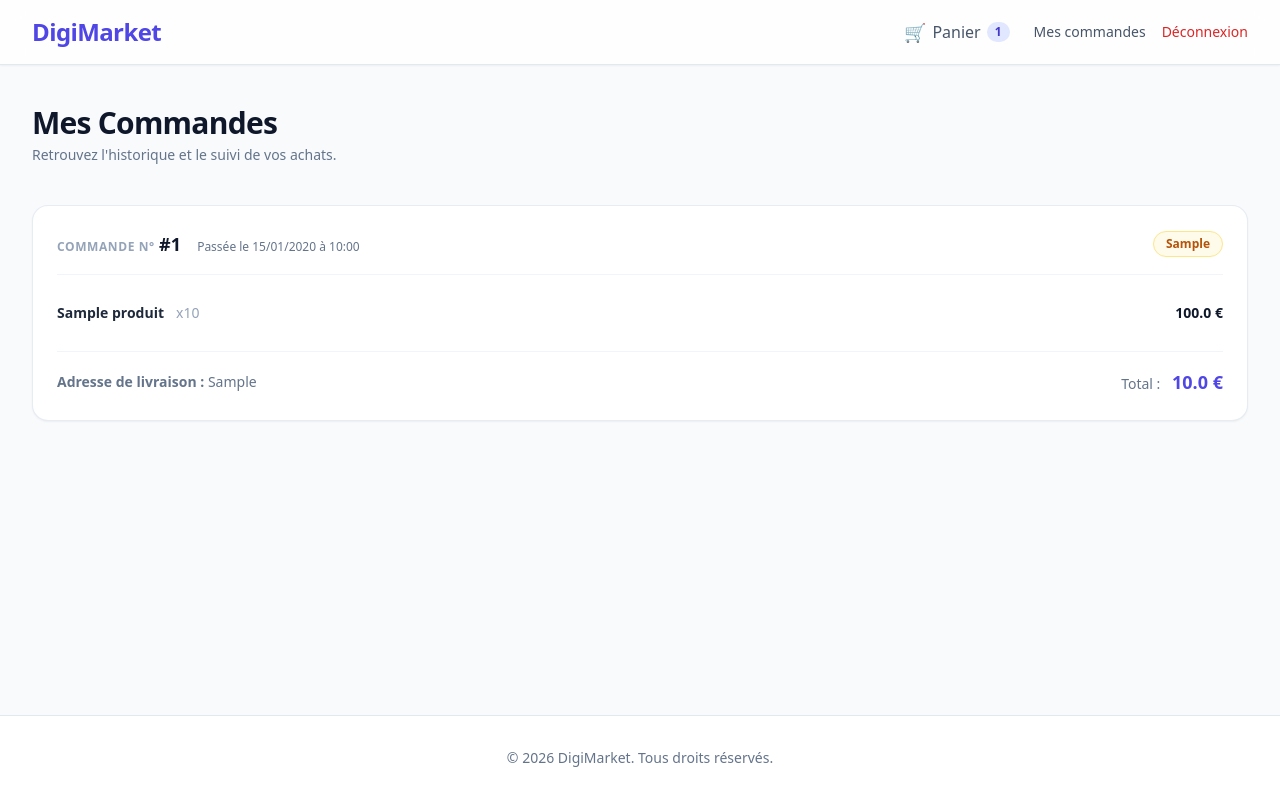
After one commit to jcholet-dev/blent-digimarket.py, a Flask app: template templates/shop/orders.html in a window 1280 px wide. The commit adds this page. Run offline with Flask 3, Linux system fonts and the light colour scheme; tables that the repository leaves empty hold one stand-in row (values such as "Sample post"); the template is opened without the code that fills it: values that come from a table or form of the project are taken from there, most other values are stand-ins (such as "Sample title", 1, 10 or a date in 2020); some libraries are stand-ins or nearby versions.

Commit message:
Ajout de l'affichage des commandes de l'utilisateur connecté + gestion jwt

```diff
--- a/app.py
+++ b/app.py
@@ -8,7 +8,12 @@ from models.order_model import Command, LigneCommande
 app = Flask(__name__)
 
 # Configuration
+app.config["JWT_TOKEN_LOCATION"] = ["headers"]
+app.config["JWT_COOKIE_SECURE"] = False  # True en production (HTTPS)
+app.config["JWT_ACCESS_COOKIE_PATH"] = "/"
+app.config["JWT_COOKIE_CSRF_PROTECT"] = False  # Désactivé pour simplifier le projet
 app.config["JWT_SECRET_KEY"] = "votre-cle-secrete-super-securisee"
+
 app.config["SECRET_KEY"] = "une-cle-secrete-tres-difficile-a-deviner-pour-les-sessions"  # <-- AJOUTE CETTE LIGNE
 app.config["SQLALCHEMY_DATABASE_URI"] = "sqlite:///digimarket.db"
 app.config["SQLALCHEMY_TRACK_MODIFICATIONS"] = False
--- /dev/null
+++ b/templates/shop/orders.html
@@ -0,0 +1,80 @@
+<!DOCTYPE html>
+<html lang="fr" class="h-full">
+<head>
+    <meta charset="UTF-8">
+    <meta name="viewport" content="width=device-width, initial-scale=1.0">
+    <title>DigiMarket - Mes Commandes</title>
+    <script src="https://cdn.tailwindcss.com"></script>
+</head>
+<body class="bg-slate-50 font-sans text-slate-900 min-h-full flex flex-col antialiased">
+
+    {% include 'shop/topbar.html' %}
+
+    <main class="max-w-7xl mx-auto px-4 sm:px-6 lg:px-8 py-10 flex-1 w-full">
+        <div class="mb-10">
+            <h1 class="text-3xl font-extrabold text-slate-900 tracking-tight">Mes Commandes</h1>
+            <p class="text-sm text-slate-500 mt-1">Retrouvez l'historique et le suivi de vos achats.</p>
+        </div>
+
+        {% if orders and orders|length > 0 %}
+            <div class="space-y-6">
+                {% for commande in orders %}
+                <div class="bg-white rounded-2xl p-6 shadow-sm border border-slate-200/80 space-y-4">
+                    <!-- En-tête de la commande -->
+                    <div class="flex flex-col sm:flex-row sm:items-center justify-between border-b border-slate-100 pb-4 gap-2">
+                        <div>
+                            <span class="text-xs font-bold uppercase tracking-wider text-slate-400">Commande n°</span>
+                            <span class="text-lg font-extrabold text-slate-900">#{{ commande.id }}</span>
+                            <span class="text-xs text-slate-500 ml-3">Passée le {{ commande.date_commande.strftime('%d/%m/%Y à %H:%M') }}</span>
+                        </div>
+                        <div class="flex items-center space-x-3">
+                            <span class="px-3 py-1 text-xs font-bold rounded-full bg-amber-50 text-amber-700 border border-amber-200">
+                                {{ commande.statut }}
+                            </span>
+                        </div>
+                    </div>
+
+                    <!-- Liste des articles de la commande -->
+                    <div class="divide-y divide-slate-100">
+                        {% for ligne in commande.lignes %}
+                        <div class="py-3 flex items-center justify-between text-sm">
+                            <div class="flex items-center space-x-3">
+                                <span class="font-semibold text-slate-800">{{ ligne.produit_associe.nom if ligne.produit_associe else 'Produit' }}</span>
+                                <span class="text-slate-400">x{{ ligne.quantite }}</span>
+                            </div>
+                            <span class="font-semibold text-slate-900">{{ ligne.prix_unitaire * ligne.quantite }} €</span>
+                        </div>
+                        {% endfor %}
+                    </div>
+
+                    <!-- Adresse et Total -->
+                    <div class="pt-4 border-t border-slate-100 flex flex-col sm:flex-row sm:items-center justify-between text-sm gap-4">
+                        <div class="text-slate-500">
+                            <strong>Adresse de livraison :</strong> {{ commande.adresse_livraison }}
+                        </div>
+                        <div class="text-right">
+                            <span class="text-slate-500 mr-2">Total :</span>
+                            <span class="text-lg font-black text-indigo-600">
+                                {{ commande.lignes | sum(attribute='prix_unitaire') }} € <!-- Ou adapte si tu as une colonne total -->
+                            </span>
+                        </div>
+                    </div>
+                </div>
+                {% endfor %}
+            </div>
+        {% else %}
+            <div class="text-center py-20 bg-white rounded-2xl border border-slate-200 shadow-sm space-y-4">
+                <span class="text-5xl">📦</span>
+                <p class="text-lg font-semibold text-slate-700">Vous n'avez pas encore passé de commande.</p>
+                <a href="/api/shop/" class="inline-block bg-indigo-600 hover:bg-indigo-700 text-white text-sm font-semibold px-6 py-3 rounded-xl transition-all shadow-sm">
+                    Découvrir le catalogue
+                </a>
+            </div>
+        {% endif %}
+    </main>
+
+    <footer class="bg-white border-t border-slate-200 py-8 text-center text-sm text-slate-500 mt-auto">
+        <p>&copy; 2026 DigiMarket. Tous droits réservés.</p>
+    </footer>
+</body>
+</html>
--- a/templates/shop/topbar.html
+++ b/templates/shop/topbar.html
@@ -11,13 +11,57 @@
                     {{ cart_count }}
                 </span>
             </a>
+
             <div class="flex items-center space-x-4">
+                <!-- Lien vers l'historique des commandes -->
+                <a href="#" onclick="goToOrders(event)" class="text-sm text-slate-600 hover:text-indigo-600 font-medium transition-colors">Mes commandes</a>
                 <button onclick="logout()" class="text-sm text-red-600 hover:text-red-800 font-medium">Déconnexion</button>
             </div>
         </div>
     </div>
 </header>
+<!-- Remplace le lien direct par un appel JavaScript -->
+
 <script>
+    async function goToOrders(event) {
+        event.preventDefault();
+        const token = localStorage.getItem('access_token');
+
+        // 1. Vérification visuelle immédiate
+        console.log("Token dans localStorage :", token);
+
+        if (!token || token === "null" || token === "undefined") {
+            alert("Erreur : Aucun token JWT trouvé. Veuillez vous reconnecter.");
+            window.location.href = '/'; // Redirige vers la page de login
+            return;
+        }
+
+        try {
+            const response = await fetch('/api/shop/orders', {
+                method: 'GET',
+                headers: {
+                    'Authorization': `Bearer ${token}`,
+                    'Content-Type': 'application/json'
+                }
+            });
+
+            if (response.ok) {
+                const html = await response.text();
+                document.open();
+                document.write(html);
+                document.close();
+            } else {
+                const errorData = await response.json().catch(() => ({}));
+                console.error("Détail de l'erreur 401 :", errorData);
+                alert("Session expirée ou non autorisée (401). Reconnectez-vous.");
+                localStorage.removeItem('access_token');
+                window.location.href = '/';
+            }
+        } catch (error) {
+            console.error("Erreur réseau :", error);
+        }
+    }
+
     function logout() {
         localStorage.removeItem('access_token');
         localStorage.removeItem('role');
```
Also changed, not shown: controllers/shop_controller.py (+30 -8 lines), controllers/user_controller.py (+18 -2 lines), services/order_service.py (+13 -2 lines), templates/shop/cart.html (+40 -1 lines). Lines whose indentation alone changed are shown as unchanged.
